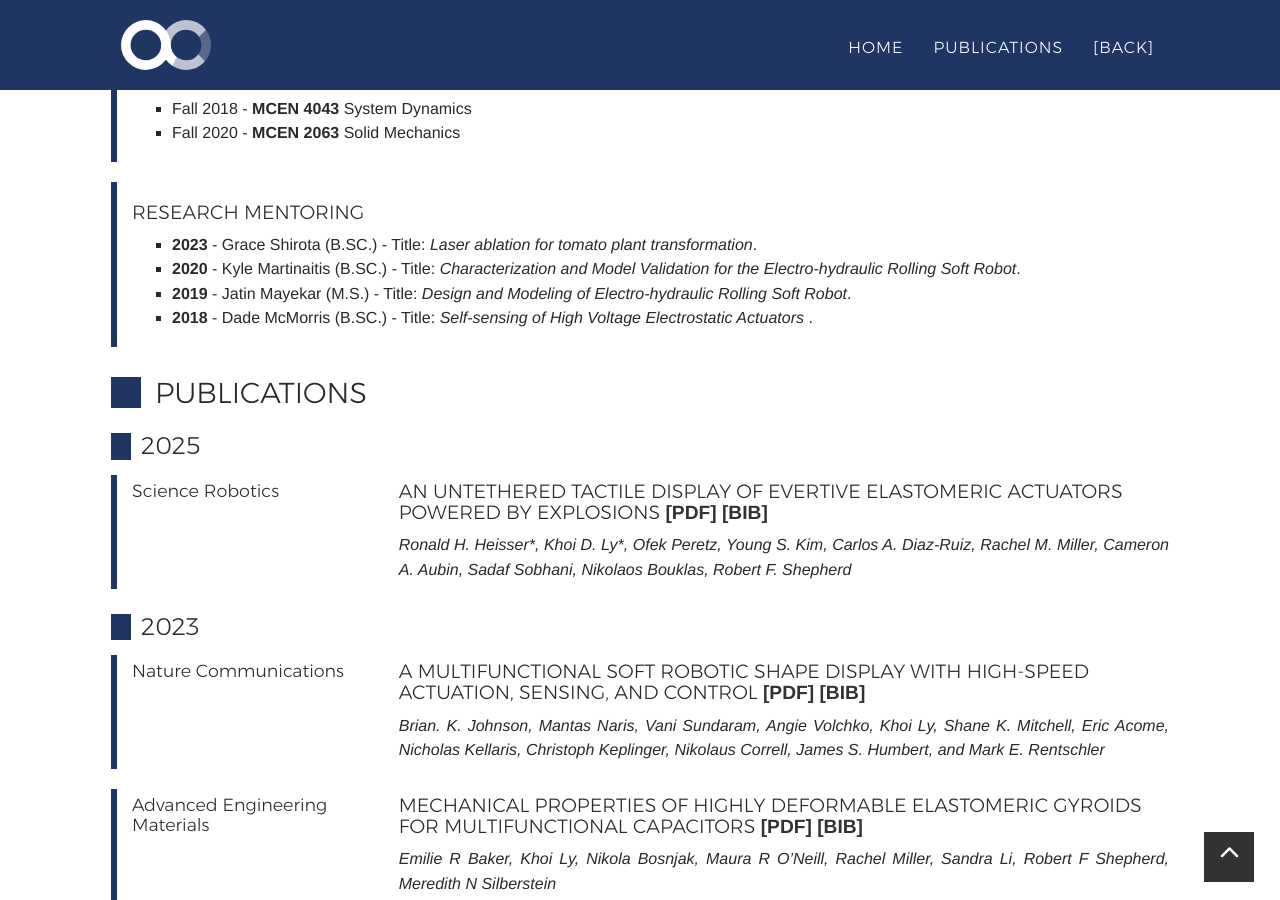
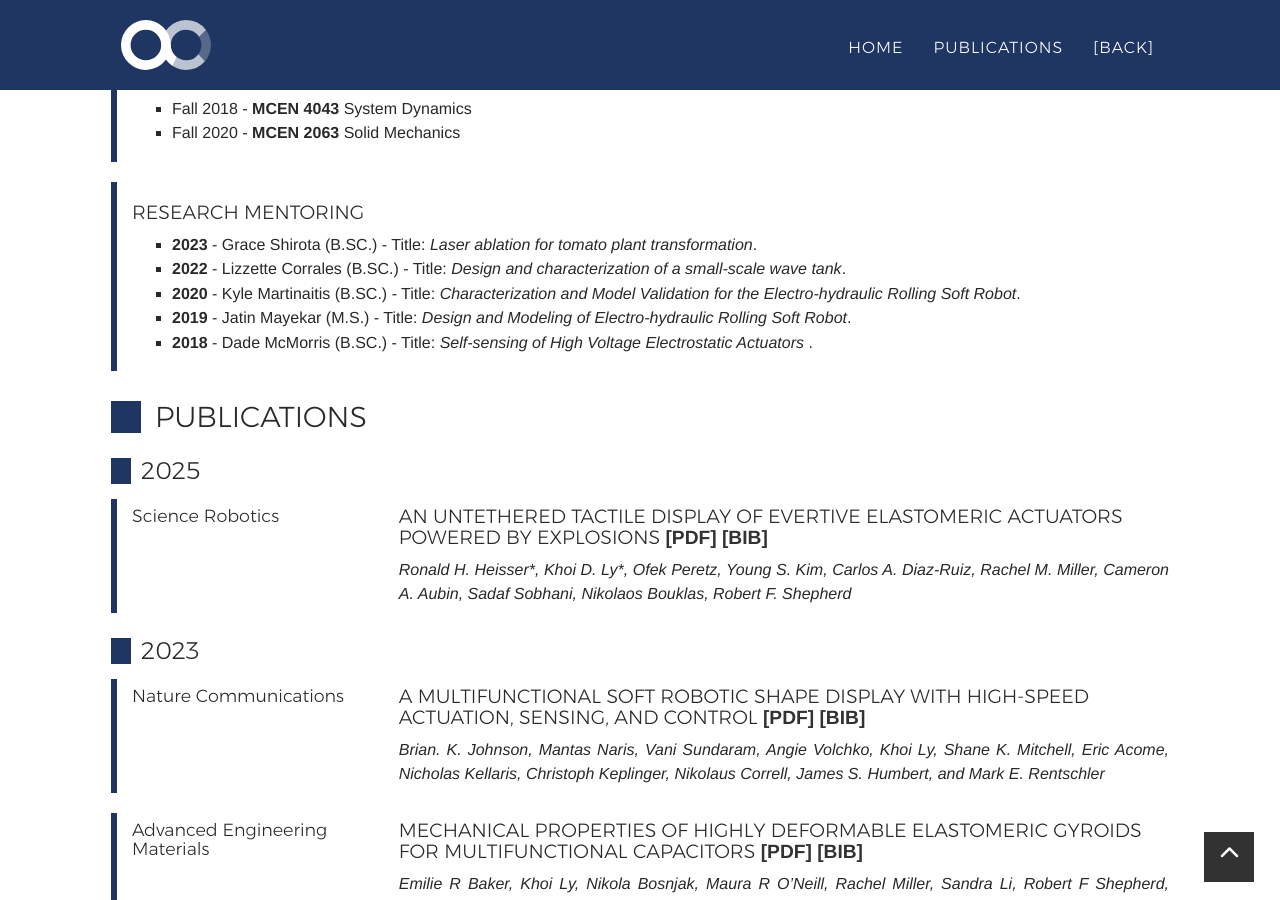
Before and after one commit to KhoiDLy/KhoiDLy.github.io, a Jekyll site: the page built from _posts/cv/2021-05-15-CV-AlessandroRoncone.md, in a window 1280 px wide and 900 px high, scrolled down 2127 px. Built offline with Jekyll 4.4.1, drawn with Linux system fonts in a browser that asks for light colours; nearby versions of some CDN libraries; some web fonts are replaced.

Commit message:
Update cv-misc.yml

```diff
--- a/_data/cv-misc.yml
+++ b/_data/cv-misc.yml
@@ -25,6 +25,9 @@
     - year: 2023
       where: Grace Shirota (B.SC.)
       description: "Title: <i>Laser ablation for tomato plant transformation</i>."
+    - year: 2022
+      where: Lizzette Corrales (B.SC.)
+      description: "Title: <i>Design and characterization of a small-scale wave tank</i>."
     - year: 2020
       where: Kyle Martinaitis (B.SC.)
       description: "Title: <i>Characterization and Model Validation for the Electro-hydraulic Rolling Soft Robot</i>."
```
